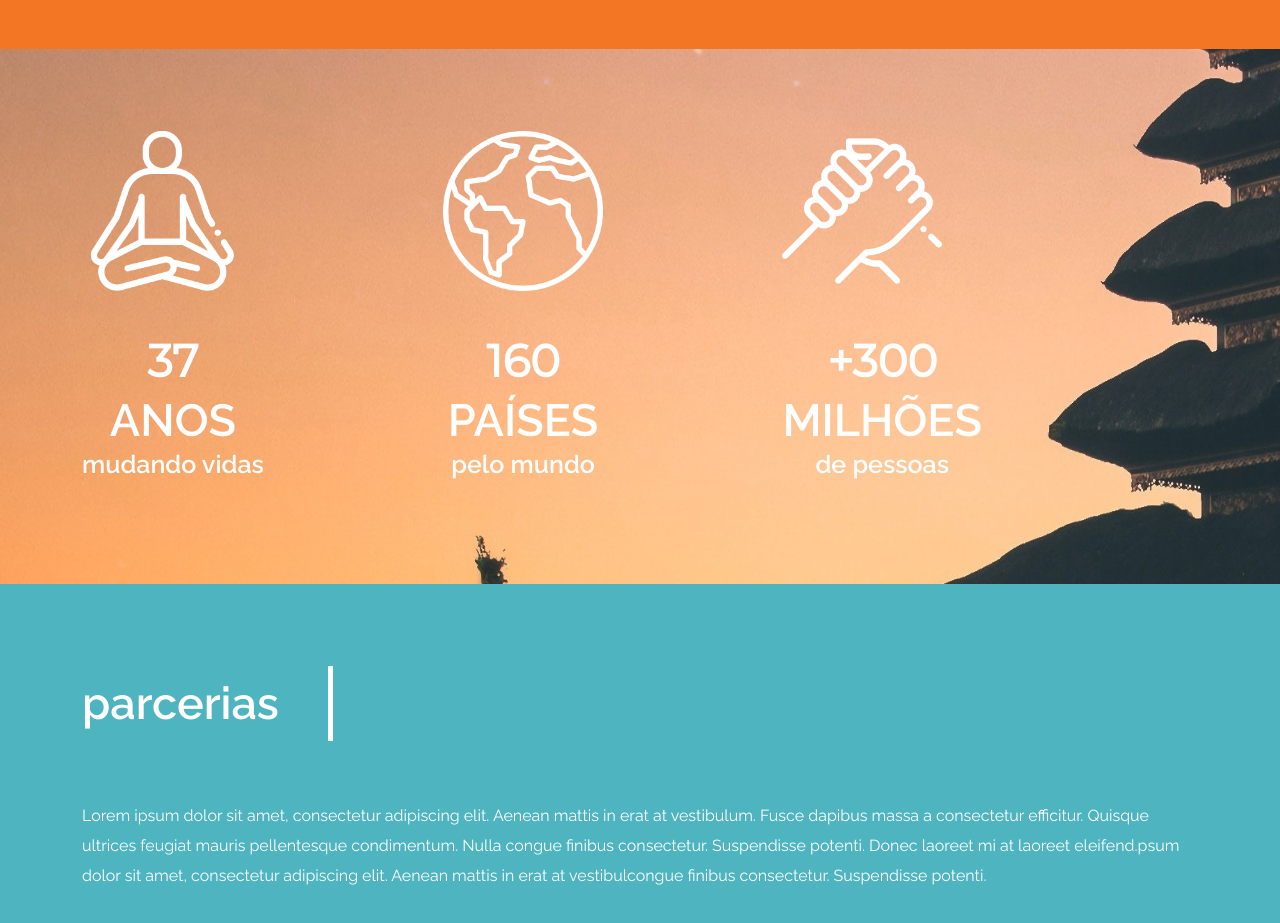
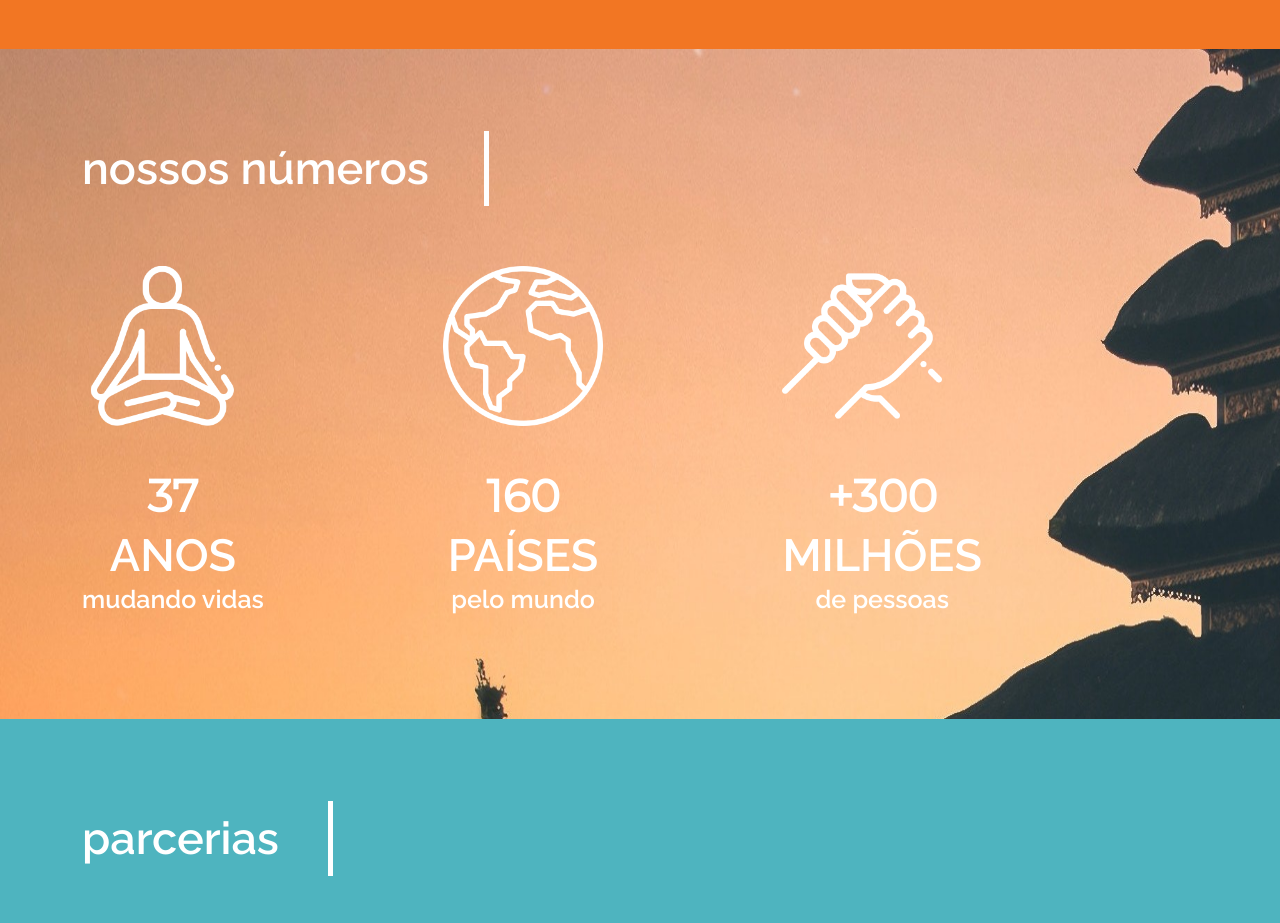
Before and after one commit to artedeviver/Arte-de-Viver, a plain HTML site: page public/index.html in a window 1280 px wide. Shown: the part 1060-1983 px from the top of the page. Drawn offline with Linux system fonts and the light colour scheme.

Commit message:
Adiciona título em métricas

```diff
--- a/public/css/index.css
+++ b/public/css/index.css
@@ -80,6 +80,11 @@ h2.subtitle {
     background-repeat: no-repeat;
     background-size: 100% 100%;
 }
+
+.metricas .section-title {
+    width: 36%;
+}
+
 
 .metricas-icon {
     width: 160px;
--- a/public/index.html
+++ b/public/index.html
@@ -80,6 +80,7 @@
 
         <!-- métricas -->
         <section class="metricas">
+                <h2 class="section-title">nossos números</h2>
             <div class="metricas-container">
                 <div>
                     <img class="metricas-icon" src="img/metricas/meditation.png"
```
